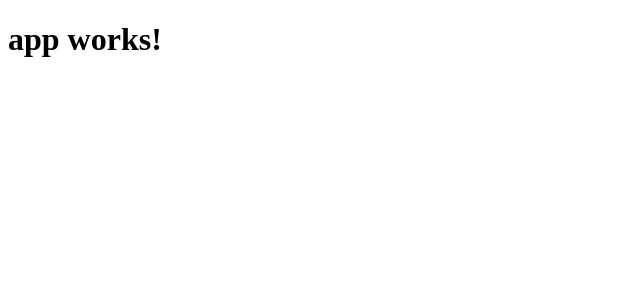
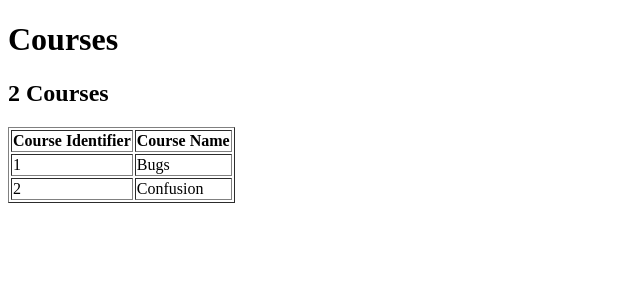
Before and after one commit to rpdasilva/academy-angular, an Angular app: page / in a window 1280 px wide. Shown: the top 300 px of the page, without its empty margins (0-640 px from the left). Built offline with nearby package versions, Linux system fonts and the light colour scheme.

Commit message:
Displaying faked data for the first time

```diff
--- a/src/app/app.component.html
+++ b/src/app/app.component.html
@@ -1,3 +1,9 @@
-<h1>
-  {{title}}
-</h1>
+<div id="courses">
+  <h2>{{courses.length}} Courses</h2>
+  <table border="1">
+    <tr><th>Course Identifier</th><th>Course Name</th></tr>
+    <tr *ngFor="let c of courses">
+      <td>{{c.course_ident}}</td><td>{{c.course_name}}</td>
+    </tr>
+  </table>
+</div>
--- a/src/app/app.component.ts
+++ b/src/app/app.component.ts
@@ -1,10 +1,18 @@
 import { Component } from '@angular/core';
 
+// Root component of entire page.
 @Component({
   selector: 'app-root',
   templateUrl: './app.component.html',
   styleUrls: ['./app.component.css']
 })
 export class AppComponent {
-  title = 'app works!';
+
+  // Test data.
+  courses: Object[] = [
+    {"course_ident": 1,
+     "course_name": "Bugs"},
+    {"course_ident": 2,
+     "course_name": "Confusion"}
+  ];
 }
--- a/src/index.html
+++ b/src/index.html
@@ -9,6 +9,7 @@
   <link rel="icon" type="image/x-icon" href="favicon.ico">
 </head>
 <body>
+  <h1>Courses</h1>
   <app-root>Loading...</app-root>
 </body>
 </html>
```
Also changed, not shown: app.html (deleted, +0 -10 lines), app.ts (deleted, +0 -40 lines).
